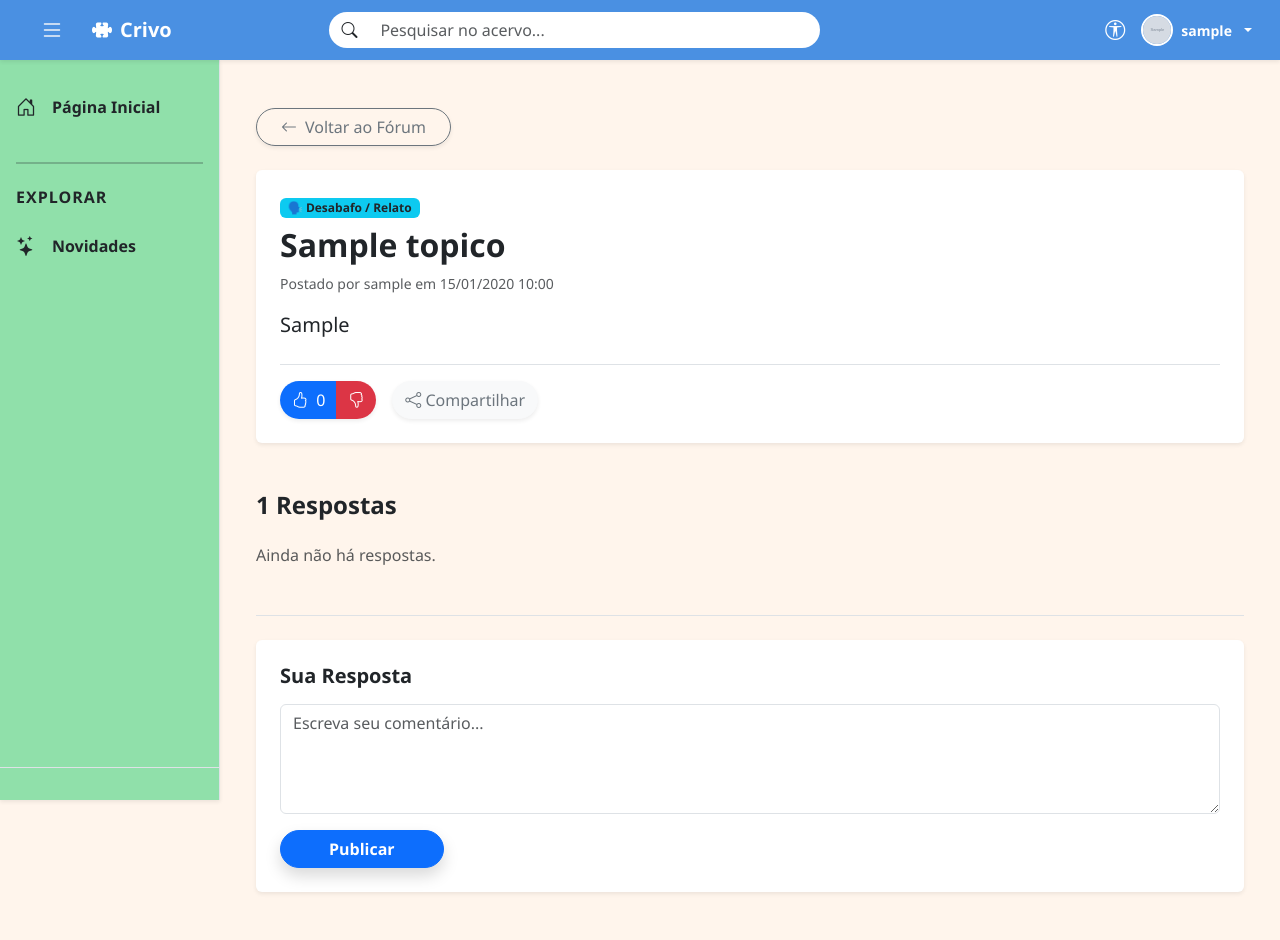
After one commit to romulo-mc/TCC-Crivo, a Django app: a page that uses templates/base.html in a window 1280 px wide. The commit adds this page. Run offline with Django 5.2, Linux system fonts and the light colour scheme; a user stored in the database is signed in; data comes from the database, SQL or seed files in the repository; tables that the repository leaves empty hold one stand-in row (values such as "Sample post"); grey boxes marked "Sample" are stand-in pictures.

Commit message:
feat(forum): implemtação completa da inferface e ajustes de persistencia

```diff
--- a/forum/urls.py
+++ b/forum/urls.py
@@ -3,6 +3,8 @@ from . import views
 
 urlpatterns = [
     path('', views.lista_forum, name='lista_forum'),
+    path('novo/', views.criar_topico, name='criar_topico'),
     path('topico/<slug:slug>/', views.detalhe_topico, name='detalhe_topico'),
-    path('topico/<slug:slug>/curtir/', views.curtir_topico, name='curtir_topico'),
+    path('topico/<slug:slug>/votar/<str:tipo>/', views.votar_topico, name='votar_topico'),
+    path('resposta/<int:id>/votar/<str:tipo>/', views.votar_resposta, name='votar_resposta'),
 ]
--- a/forum/views.py
+++ b/forum/views.py
@@ -1,23 +1,90 @@
 from django.shortcuts import render, get_object_or_404, redirect
 from django.contrib.auth.decorators import login_required
+from django.utils.text import slugify
 from .models import Topico, Resposta, Categoria
+from .forms import TopicoForm
+import uuid
+from django.http import JsonResponse
 
 def lista_forum(request):
     topicos = Topico.objects.filter(ativa=True).order_by('-data_criacao')
     categorias = Categoria.objects.all()
     return render(request, 'forum/lista.html', {'topicos': topicos, 'categorias': categorias})
 
+@login_required
 def detalhe_topico(request, slug):
     topico = get_object_or_404(Topico, slug=slug)
-    respostas = topico.respostas.all().order_by('data_postagem')
-    return render(request, 'forum/detalhe.html', {'topico': topico, 'respostas': respostas})
+    respostas_raiz = topico.respostas.filter(pai__isnull=True).order_by('-data_postagem')
+
+    if request.method == 'POST':
+        conteudo = request.POST.get('conteudo')
+        pai_id = request.POST.get('pai_id')
+
+        if conteudo:
+            pai_obj = Resposta.objects.get(id=pai_id) if pai_id else None
+            Resposta.objects.create(
+                topico=topico,
+                autor=request.user,
+                conteudo=conteudo,
+                pai=pai_obj
+            )
+            return redirect('detalhe_topico', slug=slug)
+
+    return render(request, 'forum/detalhe_topico.html', {
+        'topico': topico,
+        'respostas': respostas_raiz
+    })
 
 @login_required
-def curtir_topico(request, slug):
+def criar_topico(request):
+    if request.method == 'POST':
+        form = TopicoForm(request.POST)
+        if form.is_valid():
+            topico = form.save(commit=False)
+            topico.autor = request.user
+            novo_slug = slugify(topico.titulo)
+            if Topico.objects.filter(slug=novo_slug).exists():
+                novo_slug = f"{novo_slug}-{str(uuid.uuid4())[:8]}"
+            topico.slug = novo_slug
+            topico.save()
+            return redirect('detalhe_topico', slug=topico.slug)
+    else:
+        form = TopicoForm()
+
+    return render(request, 'forum/criar_topico.html', {'form': form})
+
+@login_required
+def votar_topico(request, slug, tipo):
     topico = get_object_or_404(Topico, slug=slug)
-    if request.user in topico.likes.all():
-        topico.likes.remove(request.user)
+    if tipo == 'like':
+        if request.user in topico.likes.all():
+            topico.likes.remove(request.user)
+        else:
+            topico.likes.add(request.user)
+            topico.deslikes.remove(request.user)
     else:
-        topico.likes.add(request.user)
-        topico.deslikes.remove(request.user) # Se deu like, remove o deslike
-    return redirect('detalhe_topico', slug=slug)
+        if request.user in topico.deslikes.all():
+            topico.deslikes.remove(request.user)
+        else:
+            topico.deslikes.add(request.user)
+            topico.likes.remove(request.user)
+
+    return JsonResponse({'total': topico.total_votos})
+
+@login_required
+def votar_resposta(request, id, tipo):
+    resposta = get_object_or_404(Resposta, id=id)
+    if tipo == 'like':
+        if request.user in resposta.likes.all():
+            resposta.likes.remove(request.user)
+        else:
+            resposta.likes.add(request.user)
+            resposta.deslikes.remove(request.user)
+    else:
+        if request.user in resposta.deslikes.all():
+            resposta.deslikes.remove(request.user)
+        else:
+            resposta.deslikes.add(request.user)
+            resposta.likes.remove(request.user)
+
+    return JsonResponse({'total': resposta.total_votos})
--- a/setup/urls.py
+++ b/setup/urls.py
@@ -25,5 +25,6 @@ urlpatterns = [
     path('accounts/', include('accounts.urls')),
     path('accounts/', include('django.contrib.auth.urls')),
     path('library/', include('library.urls')),
+    path('forum/', include('forum.urls')),
     path('', home, name='home'),
 ] + static(settings.MEDIA_URL, document_root=settings.MEDIA_ROOT)
--- a/templates/base.html
+++ b/templates/base.html
@@ -121,6 +121,28 @@
                 toggleButton.setAttribute("aria-expanded", !isToggled);
             });
         }
+    function votar(slugOrId, tipo, isResposta = false) {
+    const url = isResposta
+        ? `/forum/resposta/${slugOrId}/votar/${tipo}/`
+        : `/forum/topico/${slugOrId}/votar/${tipo}/`;
+
+    fetch(url, {
+        method: 'GET',
+        headers: { 'X-Requested-With': 'XMLHttpRequest' }
+    })
+    .then(response => response.json())
+    .then(data => {
+        const elementId = isResposta ? `votos-resp-${slugOrId}` : `votos-${slugOrId}`;
+        const contador = document.getElementById(elementId);
+        if (contador) {
+            contador.innerText = data.total;
+            contador.style.transition = "transform 0.1s";
+            contador.style.transform = "scale(1.2)";
+            setTimeout(() => contador.style.transform = "scale(1)", 100);
+        }
+    })
+    .catch(error => console.error('Erro:', error));
+}
     </script>
 </body>
 </html>
--- /dev/null
+++ b/templates/forum/detalhe_topico.html
@@ -0,0 +1,114 @@
+{% extends 'base.html' %}
+
+{% block content %}
+<main class="container py-4" id="main-content">
+    <nav class="mb-4" aria-label="Navegação de retorno">
+        <a href="{% url 'lista_forum' %}" class="btn btn-outline-secondary rounded-pill px-4 shadow-sm">
+            <i class="bi bi-arrow-left me-2"></i>Voltar ao Fórum
+        </a>
+    </nav>
+
+    <article class="card border-0 shadow-sm mb-5" role="main">
+        <div class="card-body p-4">
+            <header class="mb-3">
+                <span class="badge bg-info text-dark mb-2">{{ topico.categoria.nome }}</span>
+                <h1 class="fw-bold h2">{{ topico.titulo }}</h1>
+                <p class="text-muted small">Postado por {{ topico.autor.username }} em {{ topico.data_criacao|date:"d/m/Y H:i" }}</p>
+            </header>
+
+            <div class="content fs-5 mb-4 text-dark" tabindex="0">
+                {{ topico.conteudo|linebreaks }}
+            </div>
+
+            <div class="d-flex gap-3 border-top pt-3">
+                <div class="btn-group shadow-sm rounded-pill overflow-hidden" role="group" aria-label="Votação do tópico">
+                    <button onclick="votar('{{ topico.slug }}', 'like')"
+                            class="btn btn-outline-primary border-0 {% if user in topico.likes.all %}active{% endif %}"
+                            aria-label="Curtir" id="btn-like-{{ topico.slug }}">
+                        <i class="bi bi-hand-thumbs-up"></i>
+                        <span id="votos-{{ topico.slug }}" class="ms-1">{{ topico.total_votos }}</span>
+                    </button>
+                    <button onclick="votar('{{ topico.slug }}', 'deslike')"
+                            class="btn btn-outline-danger border-0 {% if user in topico.deslikes.all %}active{% endif %}"
+                            aria-label="Descurtir">
+                        <i class="bi bi-hand-thumbs-down"></i>
+                    </button>
+                </div>
+                <button onclick="compartilharTopico()" class="btn btn-light rounded-pill text-secondary shadow-sm" id="btn-compartilhar">
+                    <i class="bi bi-share"></i> <span id="texto-compartilhar">Compartilhar</span>
+                </button>
+            </div>
+        </div>
+    </article>
+
+    <section aria-labelledby="comments-title">
+        <h2 id="comments-title" class="h4 fw-bold mb-4">{{ topico.respostas.count }} Respostas</h2>
+        <div class="respostas-list">
+            {% for resposta in respostas %}
+                {% include 'forum/includes/comentario_card.html' with node=resposta %}
+            {% empty %}
+                <p class="text-muted italic">Ainda não há respostas.</p>
+            {% endfor %}
+        </div>
+    </section>
+
+    {% if user.is_authenticated %}
+    <section class="mt-5 pt-4 border-top" id="secao-resposta">
+        <div class="card p-4 shadow-sm border-0 bg-white">
+            <h3 class="h5 fw-bold mb-3" id="titulo-form">Sua Resposta</h3>
+            <div id="respondendo-a" class="badge bg-secondary mb-3 d-none p-2">
+                <span>Respondendo a...</span>
+                <button type="button" class="btn-close btn-close-white ms-2" style="font-size: 0.5em" onclick="cancelarResposta()"></button>
+            </div>
+            <form method="post" id="form-comentario">
+                {% csrf_token %}
+                <input type="hidden" name="pai_id" id="pai_id_input" value="">
+                <textarea name="conteudo" class="form-control mb-3" rows="4" placeholder="Escreva seu comentário..." required></textarea>
+                <button type="submit" class="btn btn-primary px-5 rounded-pill fw-bold shadow">Publicar</button>
+            </form>
+        </div>
+    </section>
+    {% endif %}
+</main>
+
+<script>
+    function responderA(id, nomeAutor) {
+        const inputPai = document.getElementById('pai_id_input');
+        const badgeRespondendo = document.getElementById('respondendo-a');
+        const tituloForm = document.getElementById('titulo-form');
+        const formContainer = document.getElementById('secao-resposta');
+
+        if (inputPai && badgeRespondendo) {
+            inputPai.value = id;
+            badgeRespondendo.querySelector('span').innerText = `Respondendo para @${nomeAutor}`;
+            badgeRespondendo.classList.remove('d-none');
+            tituloForm.innerText = "Sua Réplica";
+            formContainer.scrollIntoView({ behavior: 'smooth' });
+        }
+    }
+
+    function cancelarResposta() {
+        document.getElementById('pai_id_input').value = '';
+        document.getElementById('respondendo-a').classList.add('d-none');
+        document.getElementById('titulo-form').innerText = "Sua Resposta";
+    }
+
+    function compartilharTopico() {
+    const url = window.location.href;
+    navigator.clipboard.writeText(url).then(() => {
+        const btn = document.getElementById('btn-compartilhar');
+        const texto = document.getElementById('texto-compartilhar');
+
+        texto.innerText = "Link Copiado!";
+        btn.classList.replace('btn-light', 'btn-success');
+        btn.classList.replace('text-secondary', 'text-white');
+
+        setTimeout(() => {
+            texto.innerText = "Compartilhar";
+            btn.classList.replace('btn-success', 'btn-light');
+            btn.classList.replace('text-white', 'text-secondary');
+        }, 2000);
+    });
+}
+</script>
+{% endblock %}
--- a/templates/includes/sidebar.html
+++ b/templates/includes/sidebar.html
@@ -1,6 +1,5 @@
 <aside id="sidebar-wrapper" class="border-end shadow-sm d-flex flex-column" role="complementary">
     <nav class="py-3 mb-auto" aria-label="Menu lateral">
-
         <ul class="nav flex-column mb-4">
             <li class="nav-item">
                 <a href="{% url 'home' %}" class="nav-link text-dark fw-bold d-flex gap-3 align-items-center py-3 px-3">
@@ -8,74 +7,28 @@
                     <span class="link-text">Página Inicial</span>
                 </a>
             </li>
-            <li class="nav-item">
-                <a href="#" class="nav-link text-dark fw-bold d-flex gap-3 align-items-center py-3 px-3">
-                    <i class="bi bi-bell fs-5" aria-hidden="true"></i>
-                    <span class="link-text">Notificações</span>
-                </a>
-            </li>
-            <li class="nav-item">
-                <a href="#" class="nav-link text-dark fw-bold d-flex gap-3 align-items-center py-3 px-3">
-                    <i class="bi bi-collection-play fs-5" aria-hidden="true"></i>
-                    <span class="link-text">Biblioteca</span>
-                </a>
-            </li>
             </ul>
 
         <hr class="my-2 mx-3 border-dark border-2 opacity-25" aria-hidden="true">
 
         <div class="px-3 mt-4 mb-2">
-            <h2 id="heading-explorar" class="text-uppercase fw-bold text-dark m-0 link-text fs-6" style="letter-spacing: 1px;">Explorar</h2>
+            <h2 id="heading-sidebar" class="text-uppercase fw-bold text-dark m-0 link-text fs-6" style="letter-spacing: 1px;">
+                {% block sidebar_title %}Explorar{% endblock %}
+            </h2>
         </div>
 
-        <ul class="nav flex-column" aria-labelledby="heading-explorar">
+        <ul class="nav flex-column" aria-labelledby="heading-sidebar">
+            {% block sidebar_items %}
                 <li class="nav-item">
                     <a href="#" class="nav-link text-dark py-3 px-3 d-flex gap-3 align-items-center">
                         <i class="bi bi-stars fs-5" aria-hidden="true"></i>
                         <span class="link-text fw-semibold">Novidades</span>
                     </a>
                 </li>
-            <li class="nav-item mb-2">
-                <a href="#" class="nav-link text-dark py-3 px-3 d-flex gap-3 align-items-center">
-                    <i class="bi bi-fire fs-5" aria-hidden="true"></i>
-                    <span class="link-text fw-semibold">Em Alta</span>
-                </a>
-            </li>
-
-            <li class="nav-item"><a href="#" class="nav-link text-dark py-2 px-3 d-flex gap-3 align-items-center"><i class="bi bi-newspaper" aria-hidden="true"></i> <span class="link-text">Artigos</span></a></li>
-            <li class="nav-item"><a href="#" class="nav-link text-dark py-2 px-3 d-flex gap-3 align-items-center"><i class="bi bi-book" aria-hidden="true"></i> <span class="link-text">Livros</span></a></li>
-            <li class="nav-item"><a href="#" class="nav-link text-dark py-2 px-3 d-flex gap-3 align-items-center"><i class="bi bi-tv" aria-hidden="true"></i> <span class="link-text">Séries</span></a></li>
-            <li class="nav-item"><a href="#" class="nav-link text-dark py-2 px-3 d-flex gap-3 align-items-center"><i class="bi bi-film" aria-hidden="true"></i> <span class="link-text">Filmes</span></a></li>
-            <li class="nav-item"><a href="#" class="nav-link text-dark py-2 px-3 d-flex gap-3 align-items-center"><i class="bi bi-music-note-beamed" aria-hidden="true"></i> <span class="link-text">Música</span></a></li>
-            <li class="nav-item"><a href="#" class="nav-link text-dark py-2 px-3 d-flex gap-3 align-items-center"><i class="bi bi-mic" aria-hidden="true"></i> <span class="link-text">Podcasts</span></a></li>
+                {% endblock %}
         </ul>
     </nav>
 
-    <nav class="p-3 border-top" aria-label="Links de suporte e configurações">
-        <ul class="nav flex-column">
-            <li class="nav-item">
-                <a href="#" class="nav-link text-dark d-flex gap-3 align-items-center mb-2">
-                    <i class="bi bi-gear fs-5" aria-hidden="true"></i> <span class="link-text">Configurações</span>
-                </a>
-            </li>
-            <li class="nav-item">
-                <a href="#" class="nav-link text-dark d-flex gap-3 align-items-center">
-                    <i class="bi bi-info-circle fs-5" aria-hidden="true"></i> <span class="link-text">Sobre</span>
-                </a>
-            </li>
-        </ul>
+    <nav class="p-3 border-top" aria-label="Links de suporte">
         </nav>
 </aside>
-
-<style>
-    #sidebar-wrapper .nav-link:focus {
-        background-color: rgba(74, 144, 226, 0.1);
-        outline: 2px solid #4A90E2;
-        outline-offset: -2px;
-        border-radius: 8px;
-    }
-
-    .link-text {
-        white-space: nowrap;
-    }
-</style>
```
Also changed, not shown: forum/forms.py (added, +21 -0 lines), forum/models.py (+12 -8 lines), templates/forum/criar_topico.html (added, +57 -0 lines), templates/forum/includes/comentario_card.html (added, +42 -0 lines), templates/forum/lista.html (added, +84 -0 lines), forum/migrations/0002_topico_outra_categoria.py (added), forum/migrations/0003_popular_categorias.py (added), forum/migrations/0004_merge_20260304_2022.py (added), forum/migrations/0005_resposta_pai.py (added), library/covers/113729345-los-angeles-california-february-01-for-editorial-use-only-chapp_4w11Hpd.jpg (added). Lines whose indentation alone changed are shown as unchanged.
